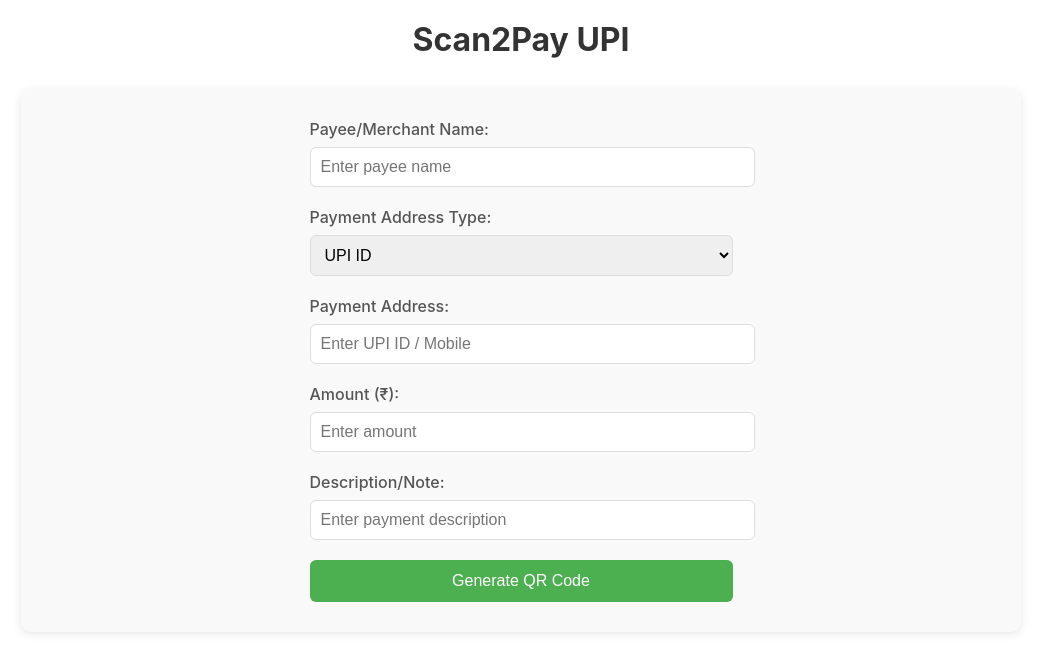
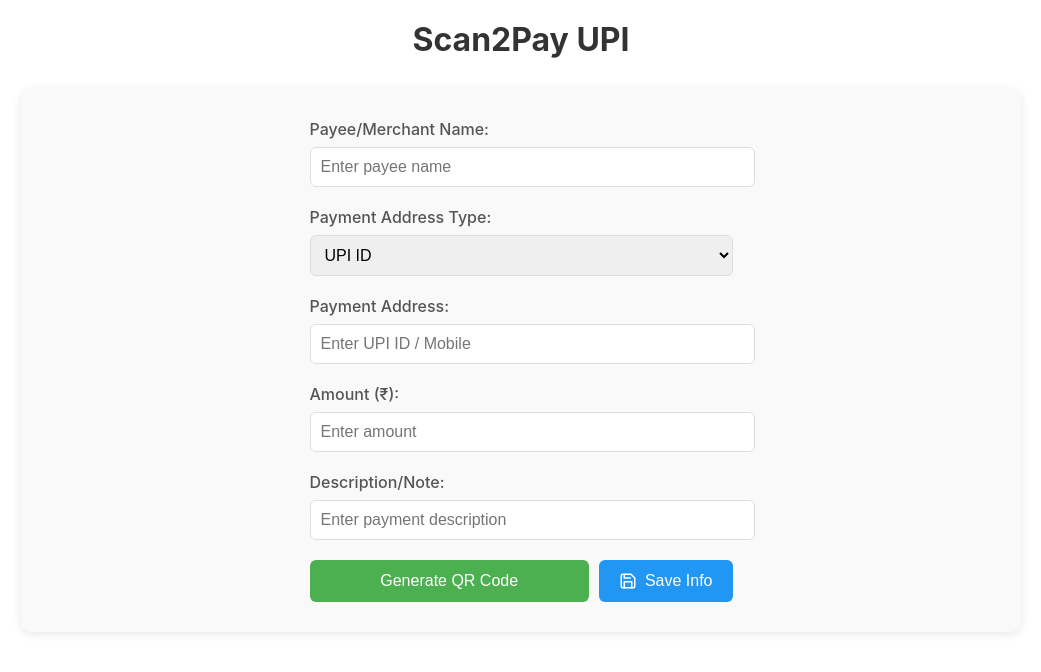
Before and after one commit to SoniyaDas31/qrcodepay, a React (Create React App) app in the folder frontend/: page / in a window 1280 px wide. Shown: the top 672 px of the page, without its empty margins (119-1160 px from the left). Built offline with nearby package versions, Linux system fonts and the light colour scheme.

Commit message:
Code Update

```diff
--- a/frontend/src/App.css
+++ b/frontend/src/App.css
@@ -58,6 +58,50 @@ input, select {
 input:focus, select:focus {
   outline: none;
   border-color: #4CAF50;
+}
+
+.button-group {
+  display: flex;
+  gap: 10px;
+}
+
+.save-button {
+  background-color: #2196F3;
+  display: flex;
+  align-items: center;
+  justify-content: center;
+  gap: 8px;
+  width: auto;
+  padding: 12px 20px;
+}
+
+@media (max-width: 768px) {
+  .button-group {
+    flex-direction: column;
+    gap: 15px;
+  }
+
+  .save-button {
+    width: 100%;
+  }
+}
+
+.save-button:hover {
+  background-color: #1976D2;
+}
+
+.save-icon {
+  width: 18px;
+  height: 18px;
+  fill: none;
+  stroke: currentColor;
+  stroke-width: 2;
+  stroke-linecap: round;
+  stroke-linejoin: round;
+}
+
+button[type="submit"] {
+  flex: 1;
 }
 
 button {
@@ -133,17 +177,45 @@ button:hover {
 }
 
 
-.modal-overlay {
+.loader-overlay {
   position: fixed;
   top: 0;
   left: 0;
   right: 0;
   bottom: 0;
-  background-color: rgba(0, 0, 0, 0.5);
+  background-color: rgba(0, 0, 0, 0.7);
   display: flex;
   justify-content: center;
   align-items: center;
-  z-index: 1000;
+  z-index: 2000;
+}
+
+.loader-content {
+  background: white;
+  padding: 30px;
+  border-radius: 8px;
+  text-align: center;
+}
+
+.loader {
+  border: 4px solid #f3f3f3;
+  border-radius: 50%;
+  border-top: 4px solid #4CAF50;
+  width: 40px;
+  height: 40px;
+  margin: 0 auto 15px;
+  animation: spin 1s linear infinite;
+}
+
+@keyframes spin {
+  0% { transform: rotate(0deg); }
+  100% { transform: rotate(360deg); }
+}
+
+.loader-content p {
+  color: #333;
+  margin: 0;
+  font-size: 16px;
 }
 
 .modal {
--- a/frontend/src/App.js
+++ b/frontend/src/App.js
@@ -1,4 +1,4 @@
-import React, { useState } from 'react';
+import React, { useState, useEffect } from 'react';
 import './App.css';
 import qrIcon from './assets/qr-icon.png';
 
@@ -13,10 +13,12 @@ function App() {
   const [qrCode, setQrCode] = useState('');
   const [error, setError] = useState('');
   const [showModal, setShowModal] = useState(false);
+  const [isLoading, setIsLoading] = useState(false);
 
   const handleSubmit = async (e) => {
     e.preventDefault();
     setError('');
+    setIsLoading(true); // Start loading
     try {
       const API_URL = process.env.NODE_ENV === 'production'
         ? 'https://qrcodepay.onrender.com/api/generate-qr'
@@ -36,10 +38,12 @@ function App() {
         return;
       }
       setQrCode(data.qrCode);
-      setShowModal(true); // Show modal when QR code is generated
+      setShowModal(true);
     } catch (error) {
       setError('Failed to generate QR code');
       console.error('Error:', error);
+    } finally {
+      setIsLoading(false); // Stop loading
     }
   };
 
@@ -48,6 +52,29 @@ function App() {
       ...formData,
       [e.target.name]: e.target.value
     });
+  };
+
+  // Load saved data when component mounts
+  useEffect(() => {
+    const savedData = localStorage.getItem('paymentInfo');
+    if (savedData) {
+      const { payeeName, paymentAddressType, paymentAddress } = JSON.parse(savedData);
+      setFormData(prev => ({
+        ...prev,
+        payeeName,
+        paymentAddressType,
+        paymentAddress
+      }));
+    }
+  }, []);
+
+  const handleSaveInfo = () => {
+    const dataToSave = {
+      payeeName: formData.payeeName,
+      paymentAddressType: formData.paymentAddressType,
+      paymentAddress: formData.paymentAddress
+    };
+    localStorage.setItem('paymentInfo', JSON.stringify(dataToSave));
   };
 
   return (
@@ -118,7 +145,22 @@ function App() {
             />
           </div>
 
-          <button type="submit">Generate QR Code</button>
+          <div className="button-group">
+            <button type="submit">Generate QR Code</button>
+            <button
+              type="button"
+              className="save-button"
+              onClick={handleSaveInfo}
+              title="Save payment information"
+            >
+              <svg className="save-icon" viewBox="0 0 24 24">
+                <path d="M19 21H5a2 2 0 0 1-2-2V5a2 2 0 0 1 2-2h11l5 5v11a2 2 0 0 1-2 2z"/>
+                <polyline points="17 21 17 13 7 13 7 21"/>
+                <polyline points="7 3 7 8 15 8"/>
+              </svg>
+              Save Info
+            </button>
+          </div>
         </form>
 
         {error && <div className="error">{error}</div>}
@@ -140,6 +182,14 @@ function App() {
           </>
         )}
       </div>
+      {isLoading && (
+        <div className="loader-overlay">
+          <div className="loader-content">
+            <div className="loader"></div>
+            <p>QR code generation is in progress...</p>
+          </div>
+        </div>
+      )}
     </div>
   );
 }
```
